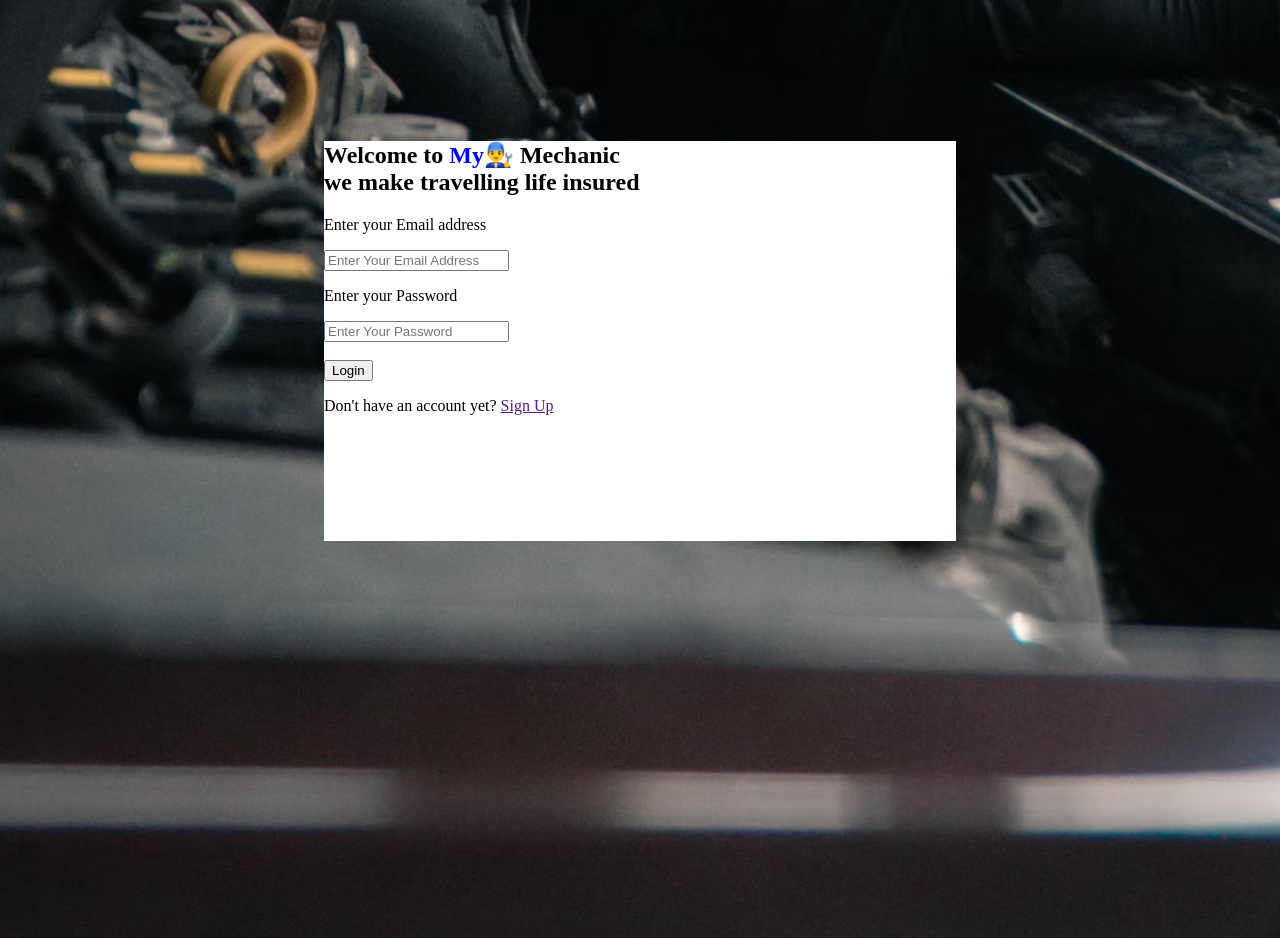
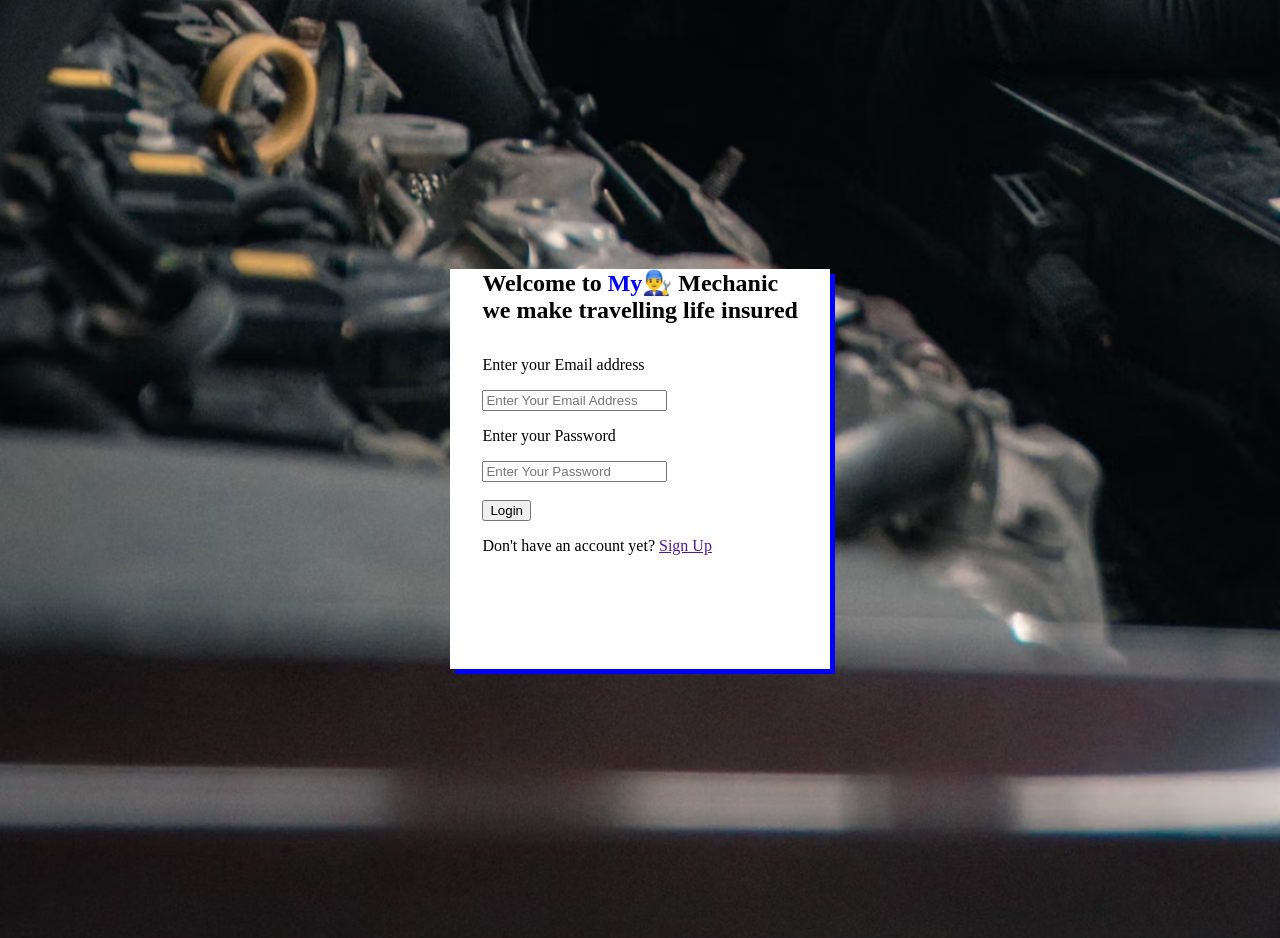
Before and after one commit to denisdelaki/phase1-project, a plain HTML site: page index.html in a window 1280 px wide. Shown: the part 2307-3245 px from the top of the page. Drawn offline with Linux system fonts and the light colour scheme.

Commit message:
added styling properties that include margin, spacing and font sizes to the user login page

```diff
--- a/assets/CSS/style.css
+++ b/assets/CSS/style.css
@@ -107,8 +107,16 @@ body{
 }
 #login-card{
     height: 50vh;
-    width: 50%;
+    width: 30%;
     margin: auto;
     background-color: white;
     position: relative;
+    top: 8rem;
+    box-shadow: 5px 5px blue;
 }
+#login-card h1{
+    margin-left: 2rem;
+}
+#login-form{
+    margin: 2rem;
+}
```
